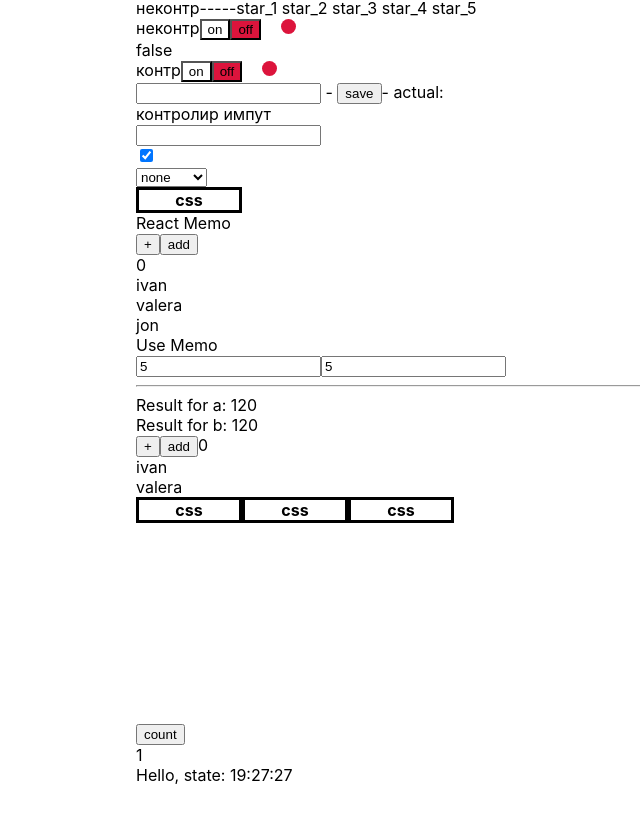
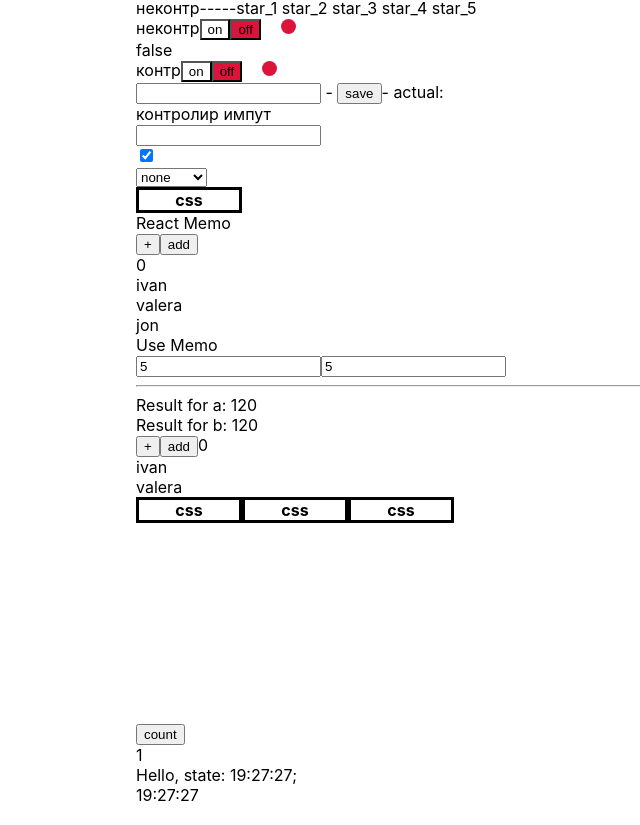
Before and after one commit to S1aven/IT-Incubator, a React (Create React App) app: page / in a window 1280 px wide. Shown: the part 201-1026 px from the top of the page, without its empty margins (204-844 px from the left). Built offline with nearby package versions, Linux system fonts and the light colour scheme.

Commit message:
24 - analog clock

```diff
--- a/src/App.tsx
+++ b/src/App.tsx
@@ -15,6 +15,7 @@
 import {UseState} from "./Components/UseState/UseState";
 import {UseEffect} from "./Components/UseEffect/UseEffect";
 import {SetTimeout} from "./Components/SetTimeout/SetTimeout";
+import {Clock} from "./Components/Clock/Clock";
 
 type ValueType = 0 | 1 | 2 | 3 | 4 | 5
 
@@ -153,6 +154,7 @@
       <UseStateReactMemo/>
       {/*<UseEffectReactMemo/>*/}
       <SetTimeoutReactMemo/>
+      <Clock/>
     </div>
   )
 }
--- /dev/null
+++ b/src/Components/Clock/Clock.tsx
@@ -0,0 +1,27 @@
+import React, {useEffect, useState} from 'react';
+
+export const Clock = React.memo(() => {
+  const [date, setDate] = useState(new Date());
+
+  useEffect(() => {
+    const intervalID = setInterval(() => {
+      setDate(new Date());
+    }, 1000);
+
+    return () => {
+      clearInterval(intervalID);
+    }
+  }, []);
+
+  const get2digitsString = (number: number) => number < 10 ? '0' + number : number;
+
+  return (
+    <div>
+      <span>{get2digitsString(date.getHours())}</span>
+      :
+      <span>{get2digitsString(date.getMinutes())}</span>
+      :
+      <span>{get2digitsString(date.getSeconds())}</span>
+    </div>
+  );
+})
--- a/src/Components/SetTimeout/SetTimeout.tsx
+++ b/src/Components/SetTimeout/SetTimeout.tsx
@@ -1,22 +1,26 @@
 import React, {useEffect, useState} from 'react';
 
 export const SetTimeout = () => {
-  console.log('SetTimeout')
-  const [state, setState] = useState('1')
+  console.log('SetTimeout');
+  const [state, setState] = useState('1');
 
   useEffect(() => {
-    console.log('useEffectHook every render')
+    console.log('useEffectHook every render');
 
-    setInterval(() => {
-      let time = new Date()
-      let time2 = `${time.getHours()}:${time.getMinutes()}:${time.getSeconds()}`
-      setState(time2)
-    }, 1000)
-  }, [state])
+    const intervalID = setInterval(() => {
+      let time = new Date();
+      let time2 = `${time.getHours()}:${time.getMinutes()}:${time.getSeconds()}`;
+      setState(time2);
+    }, 1000);
+
+    return () => {
+      clearInterval(intervalID);
+    }
+  }, [state]);
 
   return (
     <div>
-      Hello, state: {state}
+      Hello, state: {state};
     </div>
   );
-}
+};
```
